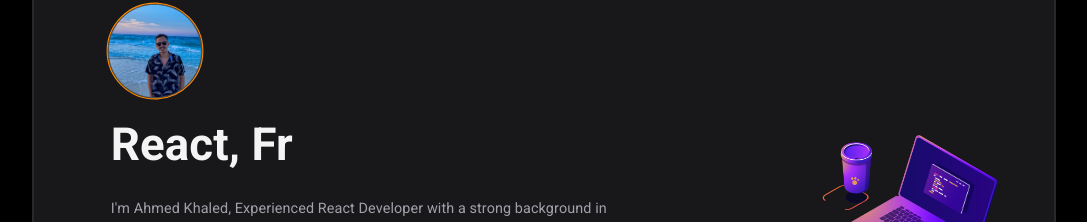
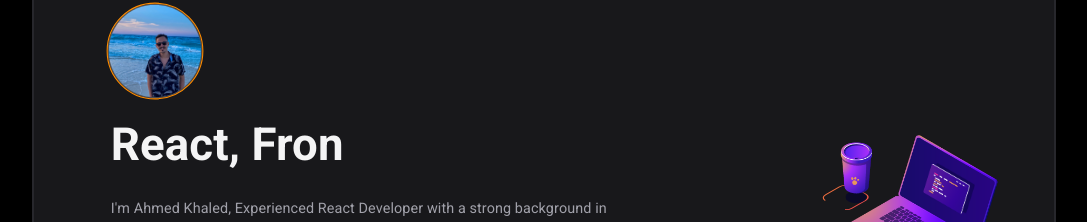
Before and after one commit to Ahmed-K-Fouda/portfolio, a React (Vite) app: page / in a window 1280 px wide. Shown: the part 106-328 px from the top of the page, without its empty margins (96-1183 px from the left). Built offline with nearby package versions, Linux system fonts and the light colour scheme.

Commit message:
fix some err

```diff
--- a/src/components/2-hero/Hero.jsx
+++ b/src/components/2-hero/Hero.jsx
@@ -22,9 +22,9 @@ const Hero = () => {
         setDisplayText(text.substring(0, index));
         index--;
 
-        if (index < 0) {
+        if (index < 1) {
           isDeleting = false;
-          index = 0;
+          index = 1;
         } else {
           isDeleting = true;
         }
@@ -33,7 +33,7 @@ const Hero = () => {
       if (index === text.length) {
         isDeleting = true;
       }
-    }, 100); // Adjust the typing/deleting speed
+    }, 100);
 
     return () => {
       clearInterval(interval);
```
